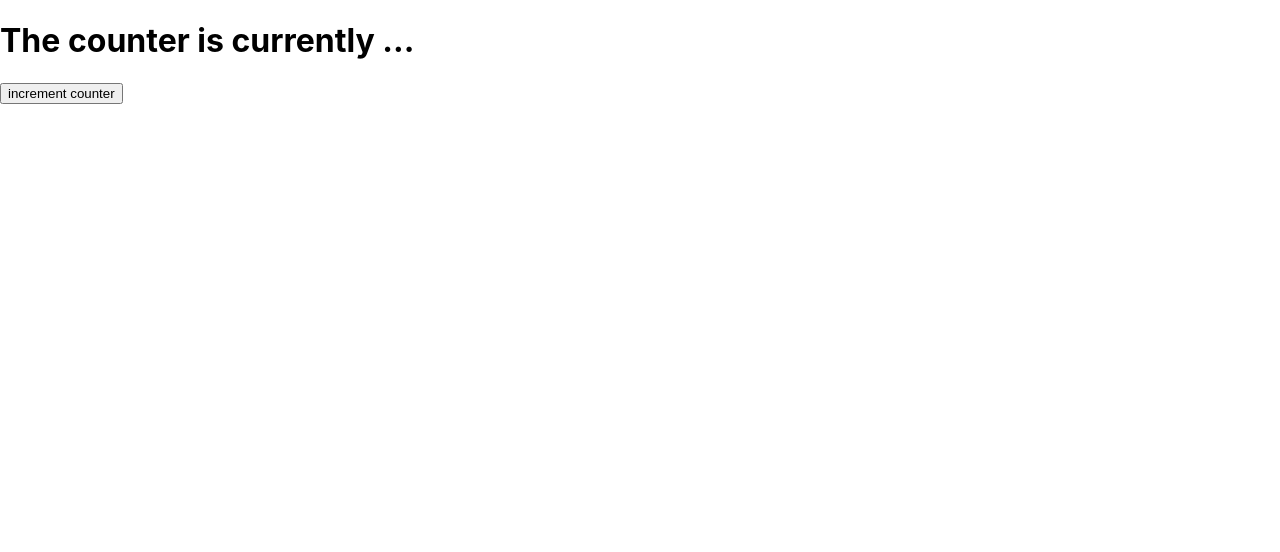
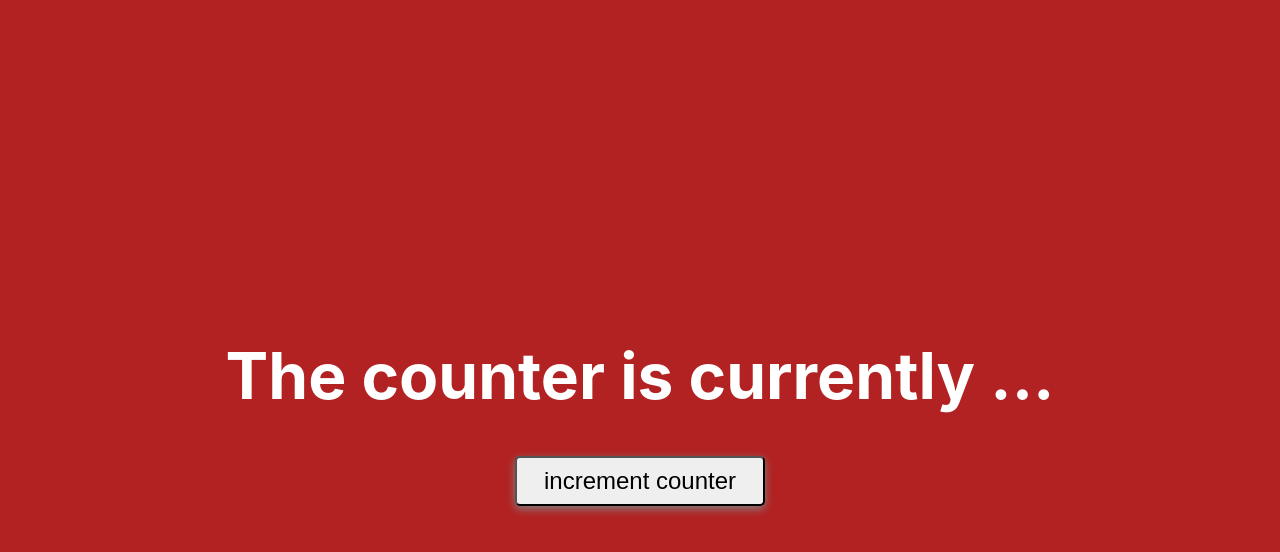
Before and after one commit to kgallagher52/jest-enzyme-react-testing, a React (Create React App) app: page / in a window 1280 px wide. Shown: the top 552 px of the page. Built offline with nearby package versions, Linux system fonts and the light colour scheme.

Commit message:
Added some style

```diff
--- a/src/App.css
+++ b/src/App.css
@@ -1,38 +1,23 @@
-.App {
+.app-container {
+  display: flex;
+  justify-content: center;
+  align-items: center;
+  flex-direction: column;
+  height: 100vh;
+  width: 100%;
+  background-color:firebrick;
   text-align: center;
 }
 
-.App-logo {
-  height: 40vmin;
-  pointer-events: none;
+h1 {
+  color: #fff;
+  font-size: 4rem;
 }
 
-@media (prefers-reduced-motion: no-preference) {
-  .App-logo {
-    animation: App-logo-spin infinite 20s linear;
-  }
+button {
+  width:250px;
+  height: 50px;
+  border-radius: 5px;
+  box-shadow: gray 0px 3px 8px;
+  font-size: 1.5rem;
 }
-
-.App-header {
-  background-color: #282c34;
-  min-height: 100vh;
-  display: flex;
-  flex-direction: column;
-  align-items: center;
-  justify-content: center;
-  font-size: calc(10px + 2vmin);
-  color: white;
-}
-
-.App-link {
-  color: #61dafb;
-}
-
-@keyframes App-logo-spin {
-  from {
-    transform: rotate(0deg);
-  }
-  to {
-    transform: rotate(360deg);
-  }
-}
--- a/src/App.js
+++ b/src/App.js
@@ -5,7 +5,7 @@ class App extends Component {
   render() {
     return (
       // Using data-test because it is used specific to test
-      <div data-test="component-app">
+      <div className="app-container" data-test="component-app">
         <h1 data-test="counter-display">The counter is currently ...</h1>
         <button data-test="increment-button">increment counter</button>
       </div>
```
